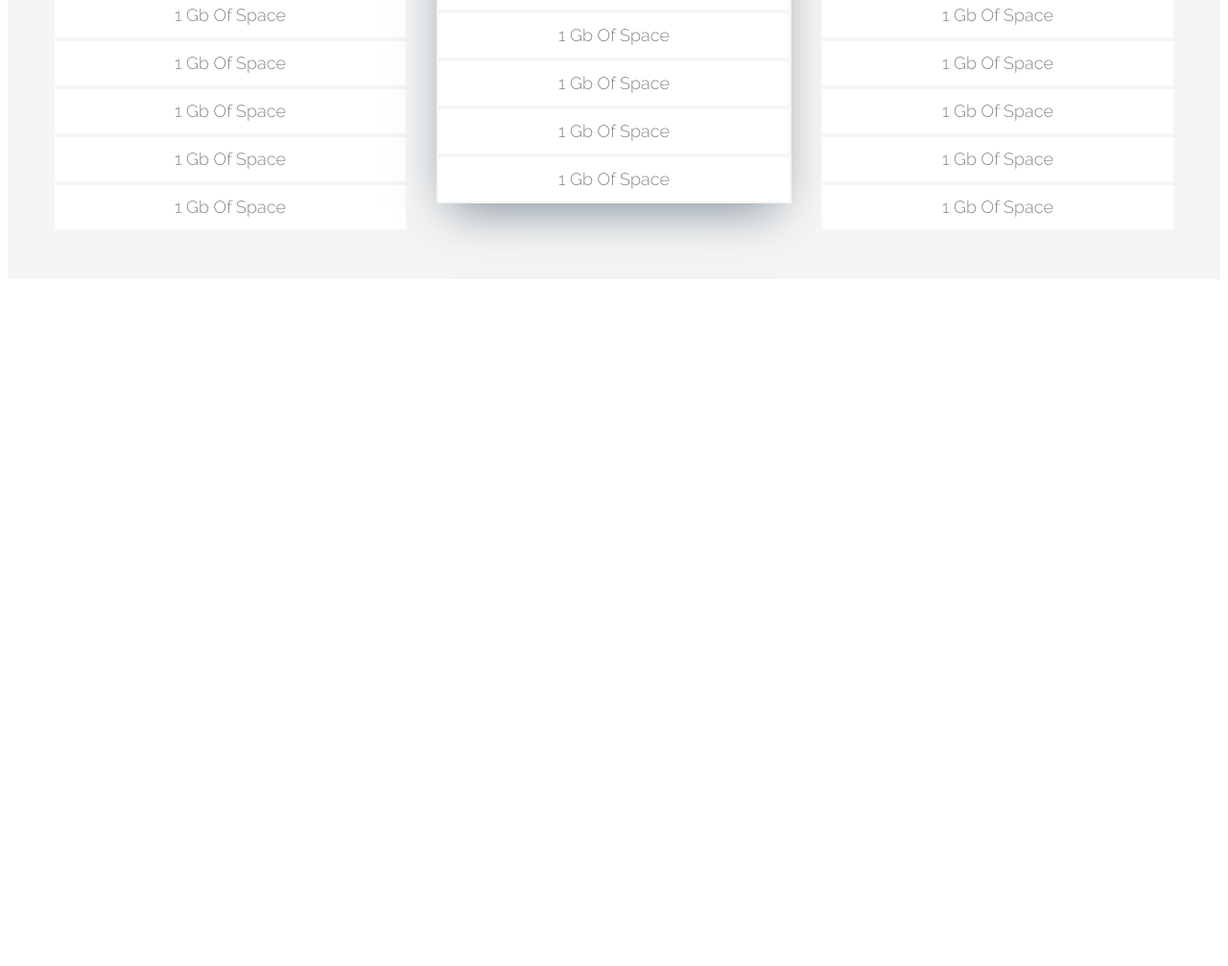
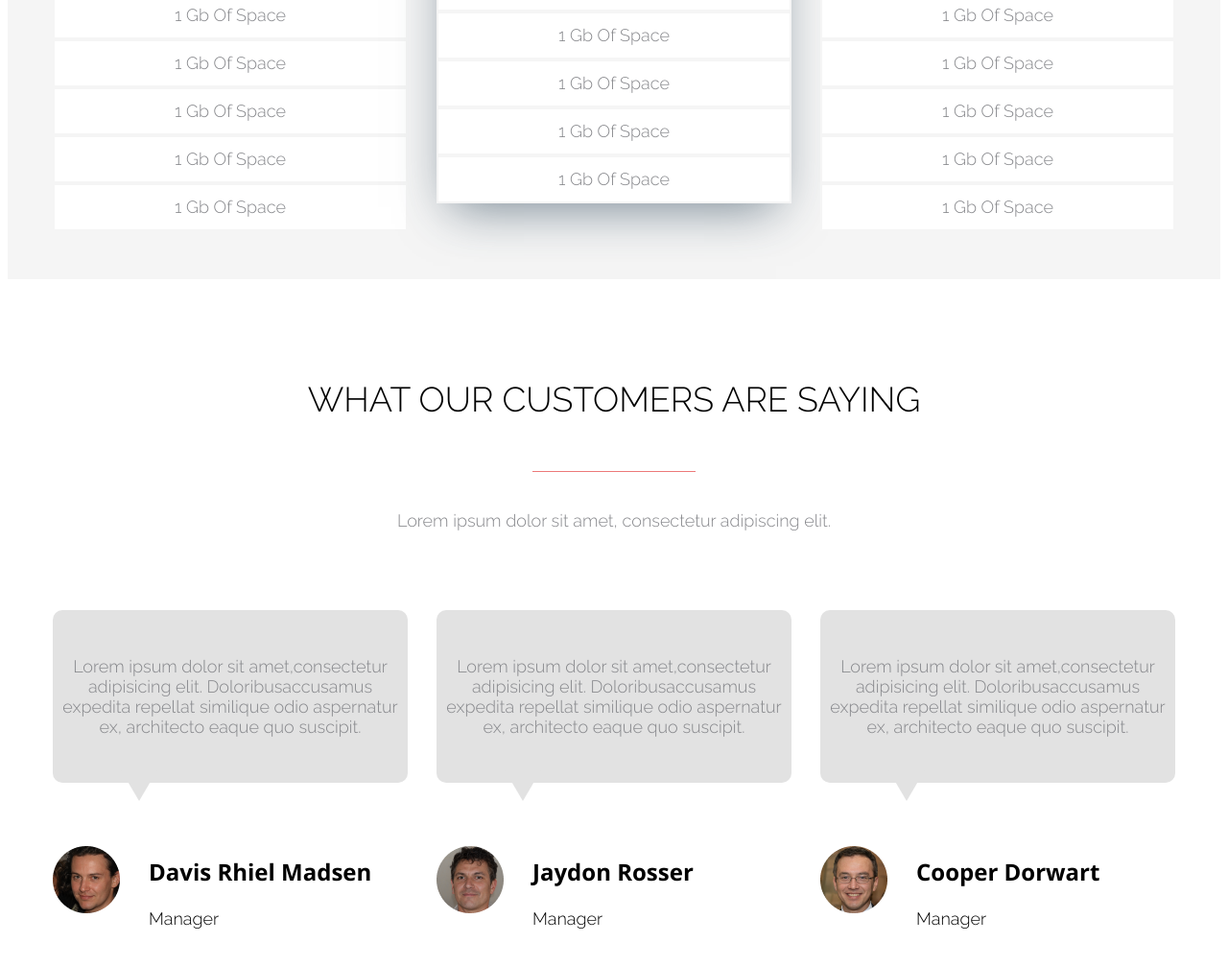
Before and after one commit to KirilZayats/Frontend_Courses, a plain HTML site: page index.html in a window 1280 px wide. Shown: the part 1941-2948 px from the top of the page at 96% size. Before the commit the page ends 2240 px from the top, so only its background shows below. Drawn offline with nearby package versions, Linux system fonts and the light colour scheme.

Commit message:
feat(hw-6): added customers section

```diff
--- a/index.html
+++ b/index.html
@@ -6,6 +6,7 @@
     <link href="styles/awesome.style.css" rel="stylesheet" />
     <link href="styles/tabs.style.css" rel="stylesheet" />
     <link href="styles/pricing.style.css" rel="stylesheet" />
+    <link href="styles/customers.style.css" rel="stylesheet" />
     <link
       href="https://fonts.googleapis.com/css2?family=Raleway:wght@100;300&display=swap"
       rel="stylesheet"
@@ -225,6 +226,77 @@
           </div>
         </div>
       </section>
+      <section class="customers-section">
+        <h2 class="customers-section__header">what our customers are saying</h2>
+        <div class="customers-section__bottom-border"></div>
+        <h5 class="customers-section__before-scriptum">
+          Lorem ipsum dolor sit amet, consectetur adipiscing elit.
+        </h5>
+        <div class="customers-section__comments-block">
+          <div class="customers-section__comment">
+            <div class="customers-section__comment__comment-text"></div>
+            <div
+              class="customers-section__comment__comment-text-triangle"
+            ></div>
+            <div class="customers-section__comment__comment-author">
+              <div class="customers-section__comment_author-img-text">
+                <img
+                  src="images/Davis_avatar_img.png"
+                  alt="Davis avatar"
+                  class="customers-section__comment_author-img"
+                />
+                <h4 class="customers-section__comment-author-text">
+                  Davis Rhiel Madsen
+                </h4>
+              </div>
+              <h5 class="customers-section__comment-author-post">
+                Manager
+              </h5>
+            </div>
+          </div>
+          <div class="customers-section__comment">
+            <div class="customers-section__comment__comment-text"></div>
+            <div
+              class="customers-section__comment__comment-text-triangle"
+            ></div>
+            <div class="customers-section__comment__comment-author">
+              <div class="customers-section__comment_author-img-text">
+                <img
+                  src="images/Jaydon_avatar_img.png"
+                  alt="Jaydon avatar"
+                  class="customers-section__comment_author-img"
+                />
+                <h4 class="customers-section__comment-author-text">
+                  Jaydon Rosser
+                </h4>
+              </div>
+              <h5 class="customers-section__comment-author-post">
+                Manager
+              </h5>
+            </div>
+          </div>
+          <div class="customers-section__comment">
+            <div class="customers-section__comment__comment-text"></div>
+            <div
+              class="customers-section__comment__comment-text-triangle"
+            ></div>
+            <div class="customers-section__comment__comment-author">
+              <div class="customers-section__comment_author-img-text">
+                <img
+                  src="images/Cooper_avatar_img.png"
+                  alt="Cooper avatar"
+                  class="customers-section__comment_author-img"
+                />
+                <h4 class="customers-section__comment-author-text">
+                  Cooper Dorwart
+                </h4>
+              </div>
+              <h5 class="customers-section__comment-author-post">
+                Manager
+              </h5>
+          </div>
+        </div>
+      </section>
     </main>
   </body>
 </html>
--- /dev/null
+++ b/styles/customers.style.css
@@ -0,0 +1,148 @@
+.customers-section {
+  display: flex;
+  flex-direction: column;
+  margin: 0 auto;
+  width: 1170px;
+  justify-content: center;
+  align-items: center;
+  padding-top: 50px;
+}
+
+.customers-section__header {
+  height: 150px;
+  justify-content: center;
+  margin: 0;
+  font-family: "Raleway";
+  font-style: normal;
+  font-weight: 400;
+  font-size: 36px;
+  line-height: 42px;
+  display: flex;
+  align-items: center;
+  text-align: center;
+  text-transform: uppercase;
+
+  color: #000000;
+}
+
+.customers-section__bottom-border {
+  height: 0px;
+  width: 170px;
+
+  border-top: 1px solid #ec7979;
+  margin: 0 0 40px 0;
+}
+
+.customers-section__before-scriptum {
+  margin: 0;
+  font-family: "Raleway";
+  font-style: normal;
+  font-weight: 400;
+  font-size: 18px;
+  line-height: 21px;
+  display: flex;
+  align-items: center;
+  text-align: center;
+
+  color: #86878b;
+}
+
+.customers-section__comments-block {
+  display: flex;
+  width: 100%;
+  height: 346px;
+  flex-direction: row;
+  justify-content: space-between;
+  padding-top: 83px;
+  margin-bottom: 64px;
+}
+
+.customers-section__comment {
+  position: relative;
+  width: 370px;
+}
+
+.customers-section__comment__comment-text {
+  height: 180px;
+}
+
+.customers-section__comment__comment-text::before {
+  position: absolute;
+  content: "Lorem ipsum dolor sit amet,consectetur adipisicing elit. Doloribusaccusamus expedita repellat similique odio aspernatur ex, architecto eaque quo suscipit.";
+  height: 180px;
+  width: 370px;
+  background-color: #e2e2e2;
+  border-radius: 10px;
+  font-family: "Raleway";
+  font-style: normal;
+  font-weight: 400;
+  font-size: 18px;
+  line-height: 21px;
+  display: flex;
+  align-items: center;
+  text-align: center;
+
+  color: #86878b;
+}
+
+.customers-section__comment__comment-text-triangle {
+  height: 20px;
+}
+.customers-section__comment__comment-text-triangle::before {
+  position: absolute;
+  left: 70px;
+  top: 165px;
+  content: " ";
+  border-left: 20px solid transparent;
+  border-right: 20px solid transparent;
+  border-bottom: calc(2 * 20px * 0.866) solid #e2e2e2;
+  border-top: 20px solid transparent;
+  transform: rotate(-180deg);
+}
+
+.customers-section__comment__comment-author {
+  display: flex;
+  position: relative;
+  height: 91px;
+  top: 46px;
+  flex-direction: column;
+}
+
+.customers-section__comment_author-img-text {
+  position: absolute;
+  display: flex;
+  flex-direction: row;
+}
+
+.customers-section__comment_author-img {
+  height: 70px;
+  width: 70px;
+}
+
+.customers-section__comment-author-text {
+  padding-left: 30px;
+  height: 54px;
+  margin: 0;
+  font-family: "Open Sans";
+  font-style: normal;
+  font-weight: 700;
+  font-size: 24px;
+  line-height: 33px;
+  display: flex;
+  align-items: center;
+  text-transform: capitalize;
+}
+
+.customers-section__comment-author-post {
+  position: absolute;
+  margin: 0;
+  top: 65px;
+  left: 100px;
+  font-family: "Raleway";
+  font-style: normal;
+  font-weight: 400;
+  font-size: 18px;
+  line-height: 21px;
+  display: flex;
+  align-items: center;
+}
```
Also changed, not shown: images/Cooper_avatar_img.png (added), images/Davis_avatar_img.png (added), images/Jaydon_avatar_img.png (added), images/triangle_svg.svg (added).
